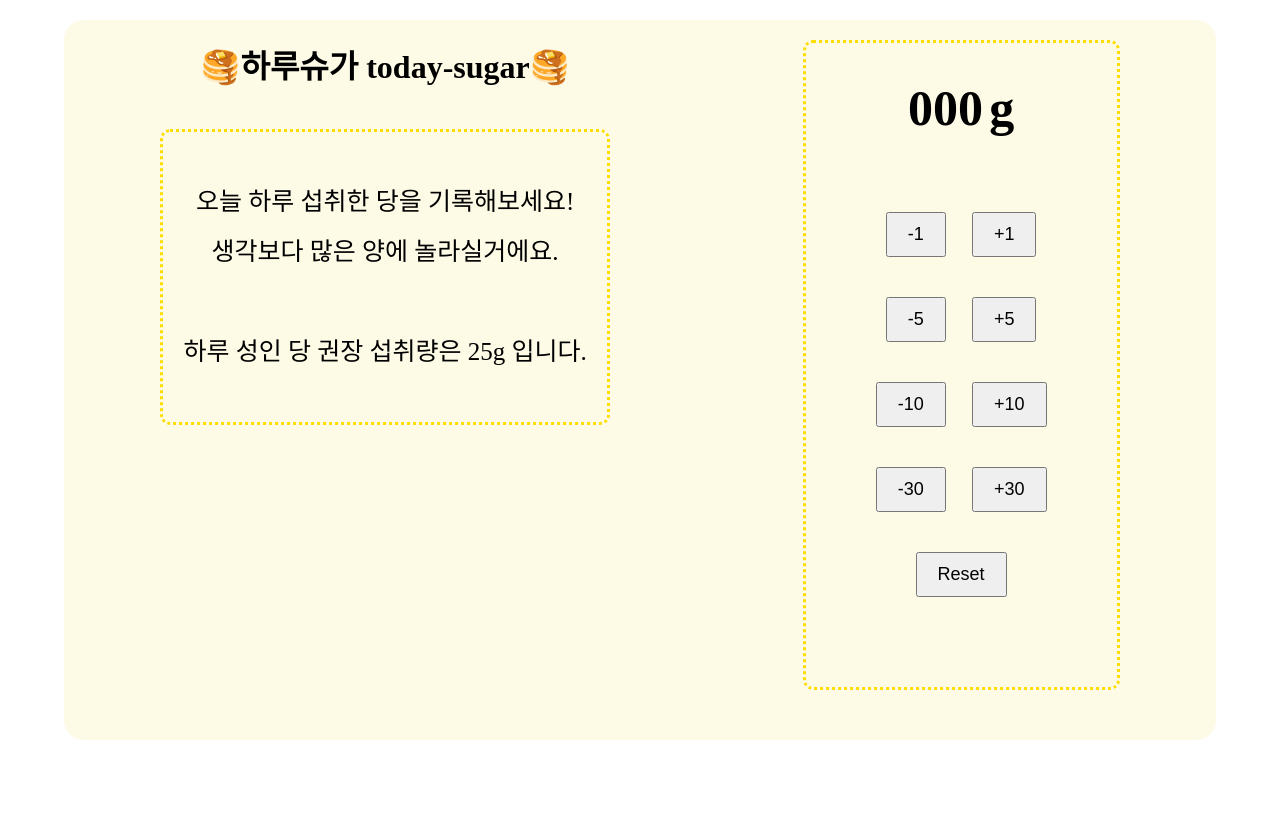
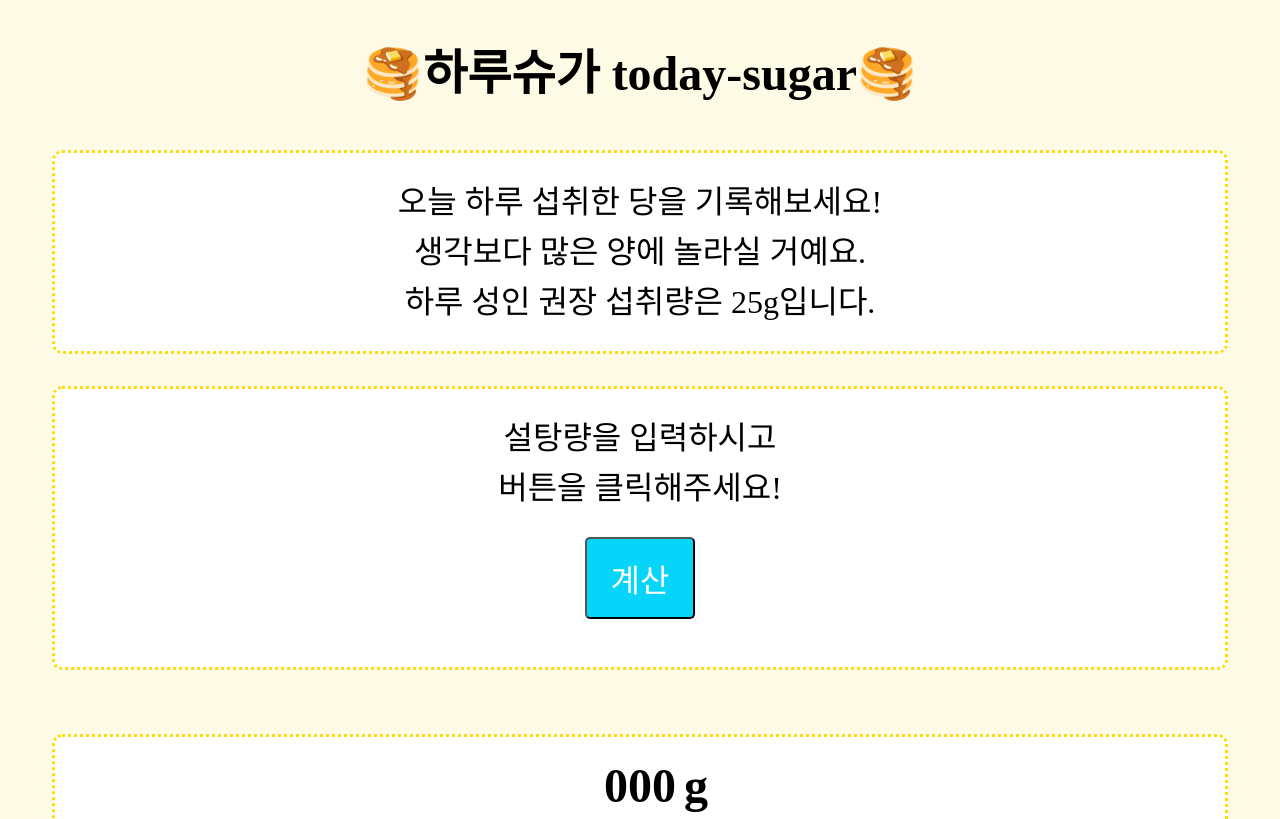
Before and after one commit to truthone/today-sugar, a plain HTML site: page index.html in a window 1280 px wide. Shown: the top 819 px of the page. Drawn offline with Linux system fonts and the light colour scheme; a web font is replaced by a local one.

Commit message:
add: 구현

```diff
--- a/index.html
+++ b/index.html
@@ -2,25 +2,46 @@
 <html>
   <head>
     <title>하루슈가: 오늘 하루 먹은 설탕량을 기록해보세요</title>
+    <link rel="stylesheet" href="./src/css/reset.css" type="text/css" />
     <link rel="stylesheet" href="./src/css/index.css" type="text/css" />
   </head>
   <body>
+    <h1>🥞하루슈가 today-sugar🥞</h1>
     <div id="app">
-      <h1>🥞하루슈가 today-sugar🥞</h1>
-      <div class="container">
+      <div>
+        <div class="container" id="intro">
           <p>
-          오늘 하루 섭취한 당을 기록해보세요!<br />생각보다 많은 양에
-          놀라실거에요.
+            오늘 하루 섭취한 당을 기록해보세요!<br />생각보다 많은 양에 놀라실
+            거예요.
           </p>
-        <p>하루 성인 당 권장 섭취량은 25g 입니다.</p>
+          <p>하루 성인 권장 섭취량은 25g입니다.</p>
         </div>
+        <div class="container" id="info">
+          설탕량을 입력하시고<br />버튼을 클릭해주세요!
+          <button id="calculateButton" onclick="handleCalculate()">계산</button>
+        </div>
+        <div class="container" id="result">
+          <div>하루 권장량 대비 섭취량 (%)</div>
+          <div>
+            <span id="percentResult">0</span>
+            <span>%</span>
+          </div>
+          <div>
+            <div>각설탕 개수로</div>
+            <span id="sugarCubeResult">0</span>
+            <span>개!</span>
+          </div>
+        </div>
+      </div>
+
       <div class="container">
         <div id="display">
           <span class="number-display" id="number-display">000</span>
           <span class="number-display">g</span>
         </div>
-      <div id="buttons">
-        <div>
+        <div id="numberButtons">
+          <button class="button reset" onclick="resetNumber()">Reset</button>
+          <div class="buttonSet">
             <button class="button decrease" onclick="decreaseNumber(1)">
               -1
             </button>
@@ -28,7 +49,7 @@
               +1
             </button>
           </div>
-        <div>
+          <div class="buttonSet">
             <button class="button decrease" onclick="decreaseNumber(5)">
               -5
             </button>
@@ -36,7 +57,7 @@
               +5
             </button>
           </div>
-        <div>
+          <div class="buttonSet">
             <button class="button decrease" onclick="decreaseNumber(10)">
               -10
             </button>
@@ -44,7 +65,7 @@
               +10
             </button>
           </div>
-        <div>
+          <div class="buttonSet">
             <button class="button decrease" onclick="decreaseNumber(30)">
               -30
             </button>
@@ -52,10 +73,8 @@
               +30
             </button>
           </div>
-        <button class="button reset" onclick="resetNumber()">Reset</button>
         </div>
-			<div>
-
+      </div>
     </div>
     <script type="text/javascript" src="./src/index.js"></script>
   </body>
--- a/src/css/index.css
+++ b/src/css/index.css
@@ -1,48 +1,90 @@
+@font-face {
+  font-family: 'KCC-Ganpan';
+  src: url('https://cdn.jsdelivr.net/gh/projectnoonnu/noonfonts_2302@1.0/KCC-Ganpan.woff2')
+    format('woff2');
+  font-weight: normal;
+  font-style: normal;
+}
+
+body {
+  margin-top: 50px;
+  background-color: rgba(251, 247, 204, 0.493);
+  font-family: 'KCC-Ganpan';
+}
+
 #app {
-  width: 90vw;
-  height: 90vh;
-  margin: 20px auto;
+  margin: 20px;
+  box-sizing: border-box;
+  height: inherit;
   display: flex;
   flex-direction: column;
   flex-wrap: wrap;
-  justify-content: start;
-  align-items: center;
-  background-color: rgba(251, 247, 204, 0.493);
   border-radius: 20px;
 }
 
 .container {
-  max-width: 1200px;
-  height: auto;
+  margin: 2rem;
   display: flex;
   flex-direction: column;
   justify-content: center;
   align-items: center;
   flex-wrap: wrap;
   text-align: center;
-  margin-top: 20px;
-  padding: 20px;
+  padding: 1.5rem;
   box-sizing: border-box;
   border-radius: 10px;
   border: 3px dotted rgb(255, 221, 0);
-  font-size: 25px;
+  font-size: 2rem;
   line-height: 50px;
+  background-color: white;
 }
 
 .number-display {
-  font-size: 50px;
+  width: inherit;
+  font-size: 3rem;
   font-weight: bold;
   margin-bottom: 20px;
 }
 
-div {
-  margin: 20px;
+h1 {
+  font-size: 3rem;
+  text-align: center;
+}
+#numberButtons {
+  width: 100%;
+  margin: 1rem;
+  display: flex;
+  flex-direction: row;
+  justify-content: space-evenly;
+  align-items: stretch;
+  align-content: flex-start;
 }
 
-.button {
-  display: inline-block;
-  padding: 10px 20px;
-  margin: 10px;
-  font-size: 18px;
+button {
+  display: block;
+  margin: 3rem;
+  padding: 1rem 1.5rem;
   cursor: pointer;
+  font-size: 2rem;
+  border-radius: 5px;
 }
+
+#calculateButton {
+  margin: 1.5rem;
+  display: block;
+  font-size: 2rem;
+  background-color: rgb(6, 212, 248);
+  color: white;
+  border-radius: 5px;
+}
+
+#result {
+  display: none;
+  flex-direction: column;
+}
+
+#percentResult,
+#sugarCubeResult {
+  font-weight: bold;
+  color: rgb(255, 86, 218);
+}
--- /dev/null
+++ b/src/css/reset.css
@@ -0,0 +1,114 @@
+/* Eric Meyer's Reset CSS v2.0 - http://meyerweb.com/eric/tools/css/reset/ */
+
+/* Reset Box Model */
+html,
+body,
+div,
+span,
+applet,
+object,
+iframe,
+h1,
+h2,
+h3,
+h4,
+h5,
+h6,
+p,
+blockquote,
+pre,
+a,
+abbr,
+acronym,
+address,
+big,
+cite,
+code,
+del,
+dfn,
+em,
+img,
+ins,
+kbd,
+q,
+s,
+samp,
+small,
+strike,
+strong,
+sub,
+sup,
+tt,
+var,
+b,
+u,
+i,
+center,
+dl,
+dt,
+dd,
+ol,
+ul,
+li,
+fieldset,
+form,
+label,
+legend,
+table,
+caption,
+tbody,
+tfoot,
+thead,
+tr,
+th,
+td {
+  margin: 0;
+  padding: 0;
+  border: 0;
+  outline: 0;
+  font-size: 100%;
+  vertical-align: baseline;
+  background: transparent;
+}
+
+/* Reset Font Styles */
+body {
+  line-height: 1;
+}
+
+ol,
+ul {
+  list-style: none;
+}
+
+blockquote,
+q {
+  quotes: none;
+}
+
+blockquote:before,
+blockquote:after,
+q:before,
+q:after {
+  content: '';
+  content: none;
+}
+
+/* Reset Formatting */
+table {
+  border-collapse: collapse;
+  border-spacing: 0;
+}
+
+/* Reset Hyperlinks */
+a {
+  color: inherit;
+  text-decoration: none;
+}
+
+/* Additional Reset */
+body {
+  box-sizing: border-box;
+}
+
+/* Add your own customizations below this line */
--- a/src/index.js
+++ b/src/index.js
@@ -1,9 +1,12 @@
-let numberDisplay = document.getElementById('number-display');
+const numberDisplay = document.getElementById('number-display');
 let number = 0;
+
+window.addEventListener('load', () => {
+  handleClickNumber();
+});
 
 function increaseNumber(increment) {
   let newNumber = number + increment;
-  console.log(newNumber);
   if (newNumber <= 999) {
     number = newNumber;
     numberDisplay.textContent = number;
@@ -27,3 +30,37 @@ function resetNumber() {
   number = 0;
   numberDisplay.textContent = number.toString().padStart(3, '0');
 }
+
+function handleCalculate() {
+  const percentResult = calculateToPercent();
+  const sugarCubeResult = calculateToSugarCube();
+  document.getElementById('percentResult').textContent = percentResult;
+  document.getElementById('sugarCubeResult').textContent = sugarCubeResult;
+  document.getElementById('info').style.display = 'none';
+  document.getElementById('result').style.display = 'flex';
+}
+
+function calculateToPercent() {
+  const inputNum = Number(
+    document.getElementById('number-display').textContent
+  );
+  const recommendGram = 25;
+  const result = Math.round((Number(inputNum) / Number(recommendGram)) * 100);
+  return result;
+}
+
+function calculateToSugarCube() {
+  const inputNum = Number(
+    document.getElementById('number-display').textContent
+  );
+  const standardNum = 3;
+  const result = Math.round(Number(inputNum) / Number(standardNum));
+  return result;
+}
+
+function handleClickNumber() {
+  document.getElementById('numberButtons').addEventListener('click', (e) => {
+    document.getElementById('info').style.display = 'flex';
+    document.getElementById('result').style.display = 'none';
+  });
+}
```
Lines whose indentation alone changed are shown as unchanged.
